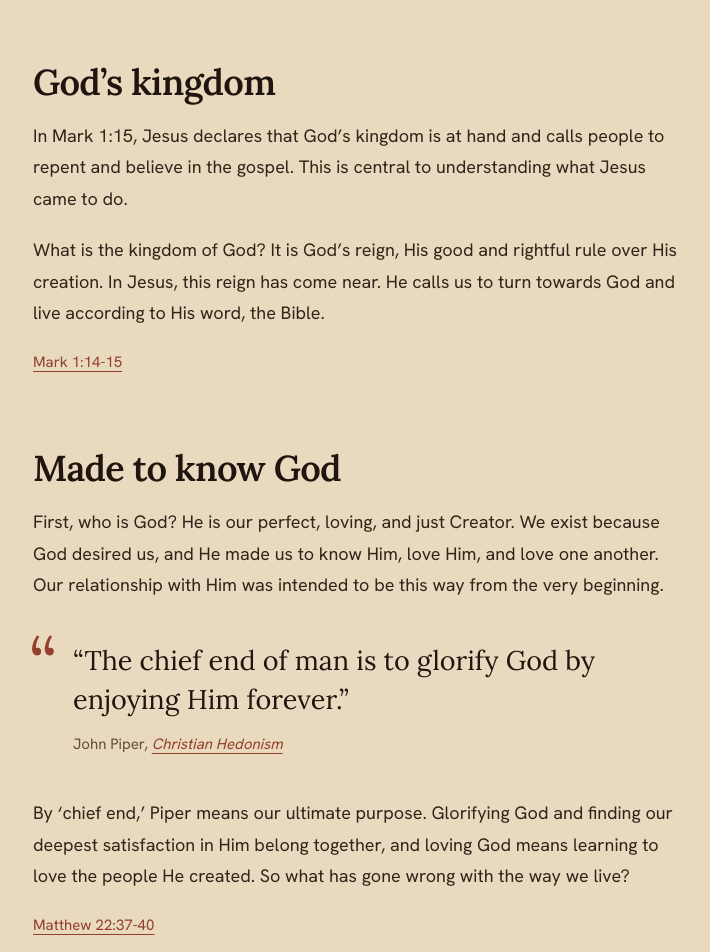
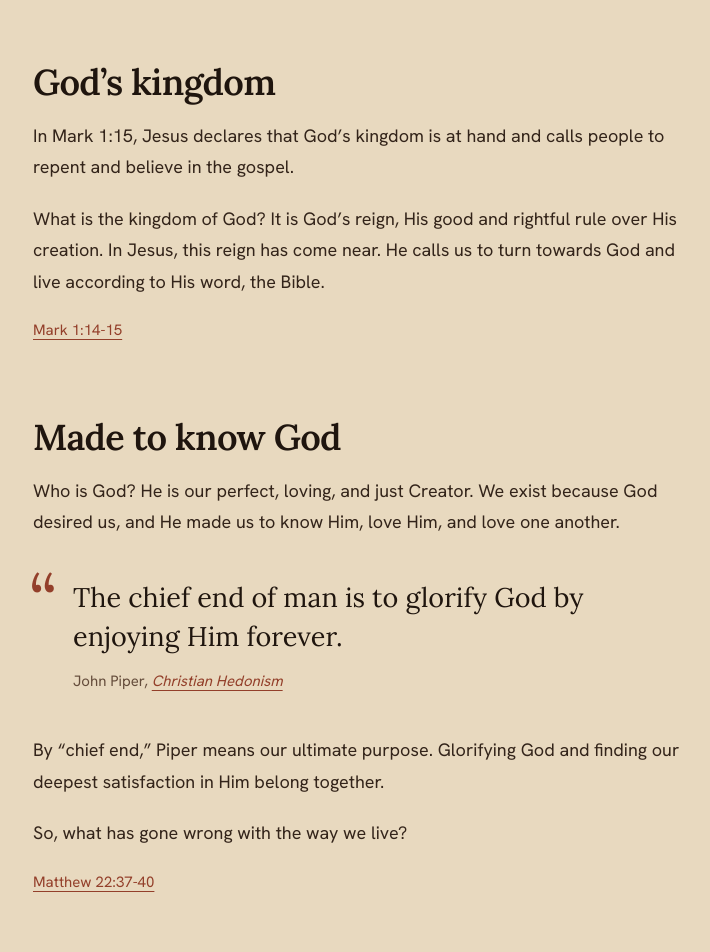
Before and after one commit to malcolmshi123/personal-website, a Next.js app: page /gospel in a window 1280 px wide. Shown: the part 500-1452 px from the top of the page, without its empty margins (31-741 px from the left). Built offline with nearby package versions, Linux system fonts and the light colour scheme.

Commit message:
update gospel page

```diff
--- a/src/app/gospel/page.tsx
+++ b/src/app/gospel/page.tsx
@@ -31,7 +31,7 @@ export default function Gospel() {
                         {quote && (
                             <figure className="gospel-quote">
                                 <blockquote cite={quote.href}>
-                                    <p>“{quote.text}”</p>
+                                    <p>{quote.text}</p>
                                 </blockquote>
                                 <figcaption>
                                     {quote.author}, <cite><a href={quote.href}>{quote.source}</a></cite>
--- a/src/content/gospel.ts
+++ b/src/content/gospel.ts
@@ -19,7 +19,7 @@ export const gospelSections: GospelSection[] = [
         id: "gods-kingdom",
         heading: "God’s kingdom",
         paragraphs: [
-            "In Mark 1:15, Jesus declares that God’s kingdom is at hand and calls people to repent and believe in the gospel. This is central to understanding what Jesus came to do.",
+            "In Mark 1:15, Jesus declares that God’s kingdom is at hand and calls people to repent and believe in the gospel.",
             "What is the kingdom of God? It is God’s reign, His good and rightful rule over His creation. In Jesus, this reign has come near. He calls us to turn towards God and live according to His word, the Bible.",
         ],
         references: [
@@ -30,7 +30,7 @@ export const gospelSections: GospelSection[] = [
         id: "made-to-know-god",
         heading: "Made to know God",
         paragraphs: [
-            "First, who is God? He is our perfect, loving, and just Creator. We exist because God desired us, and He made us to know Him, love Him, and love one another. Our relationship with Him was intended to be this way from the very beginning.",
+            "Who is God? He is our perfect, loving, and just Creator. We exist because God desired us, and He made us to know Him, love Him, and love one another.",
         ],
         quote: {
             text: "The chief end of man is to glorify God by enjoying Him forever.",
@@ -39,7 +39,8 @@ export const gospelSections: GospelSection[] = [
             href: "https://www.desiringgod.org/articles/christian-hedonism",
         },
         afterQuote: [
-            "By ‘chief end,’ Piper means our ultimate purpose. Glorifying God and finding our deepest satisfaction in Him belong together, and loving God means learning to love the people He created. So what has gone wrong with the way we live?",
+            "By “chief end,” Piper means our ultimate purpose. Glorifying God and finding our deepest satisfaction in Him belong together.",
+            "So, what has gone wrong with the way we live?",
         ],
         references: [
             { label: "Matthew 22:37-40", href: "https://www.esv.org/Matthew+22:37-40/" },
@@ -51,7 +52,7 @@ export const gospelSections: GospelSection[] = [
         paragraphs: [
             "The Bible calls the problem sin. Sin is anything we think, say, or do that goes against God’s law and grieves His heart. In other words, it is failure to love God or love our neighbor as we ought. Every one of us has sinned. We have turned away from the God who made us and chosen to live on our own terms. This rebellion harms our relationships and communities. We see its effects in greed, exploitation, injustice, and the suffering we cause one another.",
             "Because God is just, He must deal with sin. Love does not mean pretending evil is harmless; our sin makes us guilty before Him, and its punishment is death. When the Bible says we are dead in our sins, it describes our separation from God and our inability to restore this relationship ourselves. We need forgiveness and new life.",
-            "So how can a just God forgive us?",
+            "So, how can a just God forgive us?",
         ],
         references: [
             { label: "Romans 3:23", href: "https://www.esv.org/Romans+3:23/" },
@@ -64,7 +65,7 @@ export const gospelSections: GospelSection[] = [
         heading: "Fully God, fully man",
         paragraphs: [
             "God sent His only Son, Jesus Christ. Jesus is fully God in His divine nature, and fully man in His human nature. He came into our world and loved God and others perfectly. Because He is truly human, He can stand in our place. Because He is God, He reveals God to us and has the power to give us life.",
-            "Jesus also showed what God’s reign looks like. He healed the sick, freed people from evil, welcomed those who were pushed aside, and called sinners to repentance. Through His words and actions, we see God’s love for us and learn how He calls us to love one another. This same love led Him to give His life for us on the cross.",
+            "Jesus also showed what God’s reign looks like. He healed the sick, cast out demons, welcomed the poor in spirit, and called sinners to repentance. In everything He said and did, He showed us God’s love and taught us to love one another. That same love led Him to give His life for us on the cross.",
         ],
         references: [
             { label: "John 1:1-14", href: "https://www.esv.org/John+1:1-14/" },
@@ -77,7 +78,7 @@ export const gospelSections: GospelSection[] = [
         heading: "Death and resurrection",
         paragraphs: [
             "Jesus lived the life we should have lived and died the death our sin deserved. Though He had no sin of His own, He willingly gave His life and shed His blood so that we could be forgiven and reconciled to God. On the cross, God’s justice is satisfied and His mercy is offered to us.",
-            "On the third day, Jesus rose from the dead. Death no longer has dominion over Him. The One who promises us eternal life is Himself alive. The kingdom He announced has a living King.",
+            "On the third day, Jesus rose from the dead. Death no longer has dominion over Him. The One who promises us eternal life is Himself alive and reigns in heaven. The kingdom He announced has a living King.",
         ],
         references: [
             { label: "2 Corinthians 5:21", href: "https://www.esv.org/2+Corinthians+5:21/" },
@@ -89,8 +90,9 @@ export const gospelSections: GospelSection[] = [
         id: "new-life",
         heading: "Alive in Christ",
         paragraphs: [
-            "So how do we receive this life? Salvation is deliverance from sin, a free gift of God received by grace through faith in Jesus Christ. Grace means that God saves us out of His kindness, not because we have earned it. Faith means trusting Jesus and what He has done for us. Repentance means turning away from sin and towards God.",
-            "God makes us alive in Christ, and by the Holy Spirit, He changes our hearts so that we can walk in His ways. We become part of God’s family, learning to follow Jesus and put His teachings into practice. Obedience is our response to His love, not the price of His forgiveness. We love because He first loved us.",
+            "Salvation is deliverance from sin, a free gift of God received by grace through faith in Jesus Christ. Grace means that God saves us out of His kindness, not because we have earned it. Faith means trusting Jesus and what He has done for us. Repentance means turning away from sin and towards God.",
+            "God makes us alive in Christ and adopts us into His family. The Holy Spirit changes our hearts so that we can walk in His ways. Obedience is our response to His love, not the price of His forgiveness. We love because He first loved us.",
+            "So, how should we live?",
         ],
         references: [
             { label: "Ephesians 2:1-10", href: "https://www.esv.org/Ephesians+2:1-10/" },
@@ -102,8 +104,8 @@ export const gospelSections: GospelSection[] = [
         id: "living-in-his-kingdom",
         heading: "Living as His people",
         paragraphs: [
-            "So how should we live? In Matthew 28:19-20, Jesus sends His followers to make disciples of all nations, baptizing them and teaching them to obey everything He commanded. We are called to share the gospel, help others come to know Him, and equip them to teach and encourage others in turn.",
-            "This calling reaches into everyday life. Following Jesus means learning to love our neighbors, care for those who are suffering, and respond to the injustice around us. We pray for God’s kingdom to come and seek to reflect what Jesus teaches in how we live and help others follow Him.",
+            "In Matthew 28:19-20, Jesus sends His followers to make disciples of all nations, baptizing them and teaching them to obey everything He commanded. We are called to share the gospel through our words and actions to help others come to know Him.",
+            "This calling reaches into everyday life. Following Jesus means learning to love our neighbors, care for those who are suffering, and respond to the injustice around us.",
         ],
         references: [
             { label: "Matthew 28:19-20", href: "https://www.esv.org/Matthew+28:19-20/" },
@@ -114,7 +116,7 @@ export const gospelSections: GospelSection[] = [
         heading: "My testimony",
         paragraphs: [
             "For much of university, I chose to reject God and live for myself. Among other things, I was addicted to video games and turned to substances and gambling. I had tasted and seen what the world had to offer, but I was still lost and unsatisfied.",
-            "Since being saved by grace through faith in Jesus Christ, I have tasted and seen that His grace is sufficient. I can testify that nothing in this world can satisfy nearly as much as God’s love for me. Though it hasn’t been easy, I have found everlasting joy as God continues to change my heart by the Holy Spirit’s power.",
+            "Since being saved by grace through faith in Jesus Christ, I have tasted and seen that His grace is sufficient. I can testify that nothing in this world can satisfy nearly as much as God’s love for me. Though it hasn’t been easy, I have found everlasting joy as God continues to change my heart by the power of the Holy Spirit.",
         ],
         references: [
             { label: "Psalm 34:8", href: "https://www.esv.org/Psalm+34:8/" },
@@ -127,7 +129,7 @@ export const gospelSections: GospelSection[] = [
         heading: "Come to Jesus",
         paragraphs: [
             "John 3:16 tells us that God loved the world so much that He gave His only Son, Jesus Christ, so that whoever believes in Him will have eternal life.",
-            "If you don’t know Jesus as Lord and Savior, I invite you to come to Him. Turn away from your sin, put your faith in Jesus, and receive the life He offers. You don’t need to have every question answered before taking this step. Come to know Him, grow in His love, and share this love with others.",
+            "If you don’t know Jesus as Lord and Savior, I invite you to come to Him. Turn away from your sin, put your faith in Christ, and receive the life He offers. You don’t need to have every question answered before taking this step. Come to know Him, grow in His love, and share this love with others.",
         ],
         references: [
             { label: "John 3:16", href: "https://www.esv.org/John+3:16/" },
```
